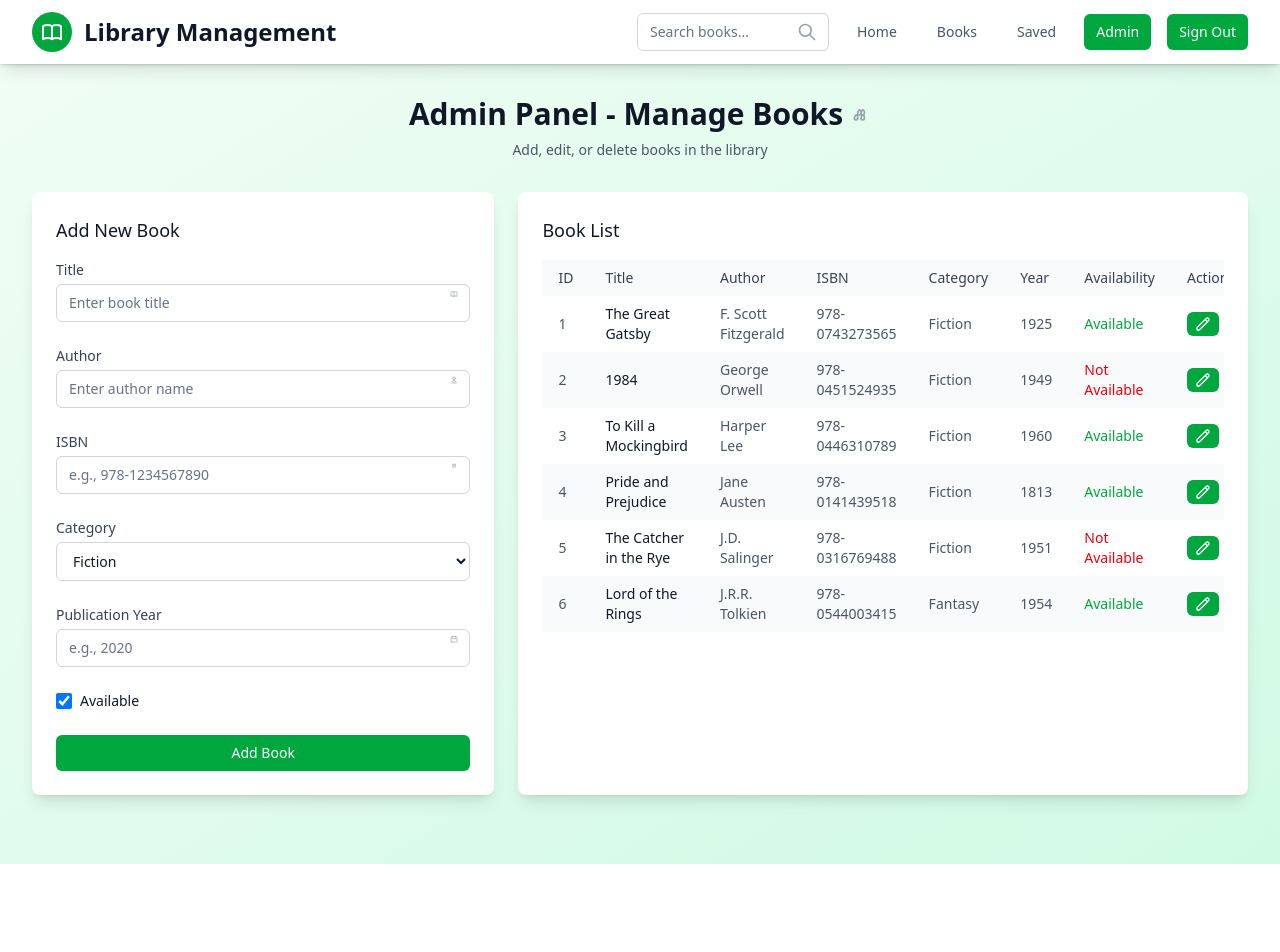
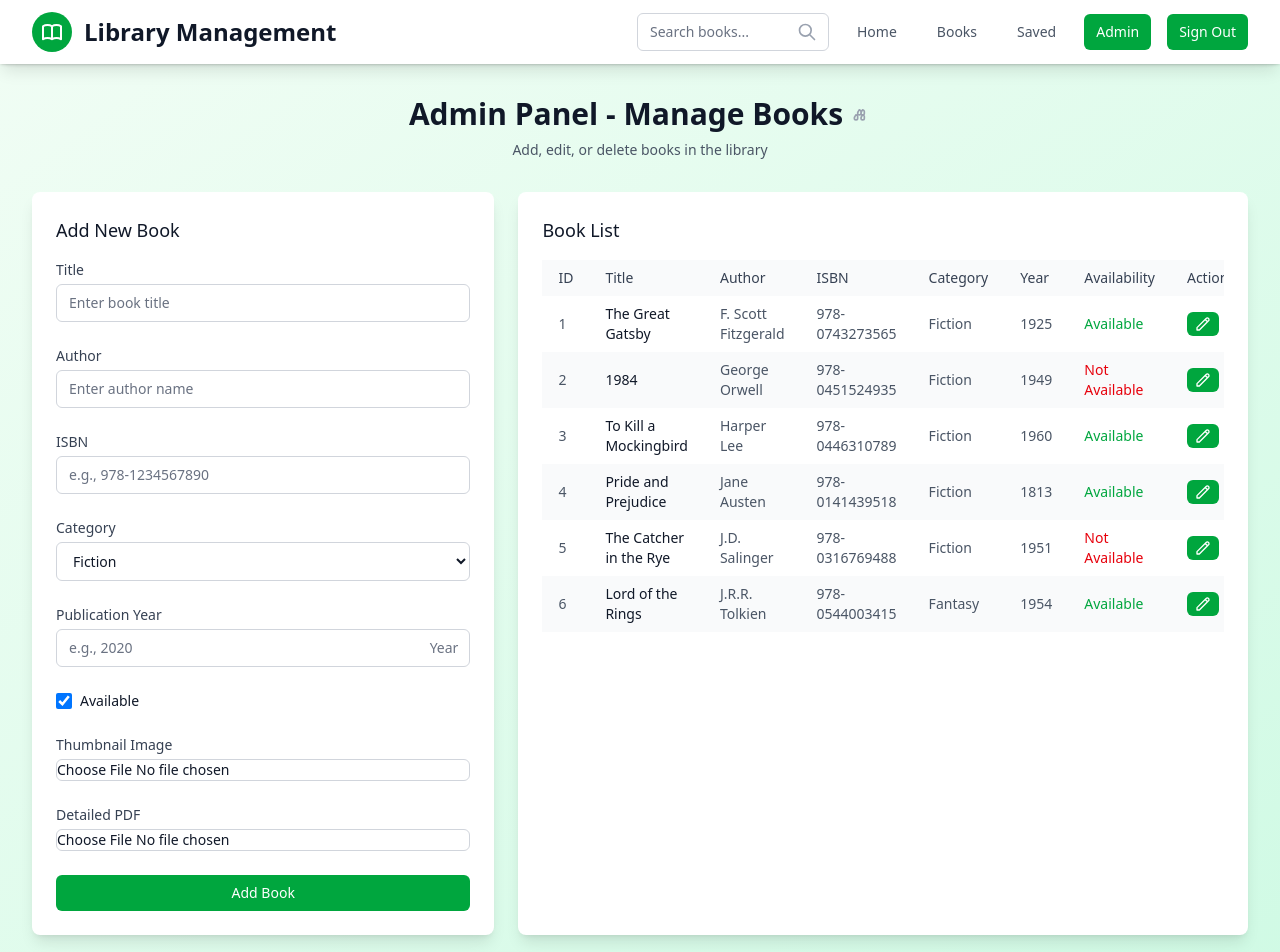
Before and after one commit to Codeabu-UK/Library-Management-System-frontend, a React (Vite) app: page /admin in a window 1280 px wide. Shown: the top 952 px of the page. Before the commit the page ends 864 px from the top, so only its background shows below. Built offline with nearby package versions, Linux system fonts and the light colour scheme.

Commit message:
resolving signup & token  issues

```diff
--- a/src/layouts/libraryLayouts/components/AdminPanel.tsx
+++ b/src/layouts/libraryLayouts/components/AdminPanel.tsx
@@ -9,15 +9,17 @@ interface Book {
   category: string;
   publicationYear: number;
   isAvailable: boolean;
+  thumbnailPreview?: string;
+  detailedPdfName?: string;
 }
 
-const initialBooks: Book[] = [
-  { id: 1, title: 'The Great Gatsby', author: 'F. Scott Fitzgerald', isbn: '978-0743273565', category: 'Fiction', publicationYear: 1925, isAvailable: true },
-  { id: 2, title: '1984', author: 'George Orwell', isbn: '978-0451524935', category: 'Fiction', publicationYear: 1949, isAvailable: false },
-  { id: 3, title: 'To Kill a Mockingbird', author: 'Harper Lee', isbn: '978-0446310789', category: 'Fiction', publicationYear: 1960, isAvailable: true },
-  { id: 4, title: 'Pride and Prejudice', author: 'Jane Austen', isbn: '978-0141439518', category: 'Fiction', publicationYear: 1813, isAvailable: true },
-  { id: 5, title: 'The Catcher in the Rye', author: 'J.D. Salinger', isbn: '978-0316769488', category: 'Fiction', publicationYear: 1951, isAvailable: false },
-  { id: 6, title: 'Lord of the Rings', author: 'J.R.R. Tolkien', isbn: '978-0544003415', category: 'Fantasy', publicationYear: 1954, isAvailable: true },
+const initialBooks = [
+  { id: 1, title: 'The Great Gatsby', author: 'F. Scott Fitzgerald', isbn: '978-0743273565', category: 'Fiction', publicationYear: 1925, isAvailable: true, thumbnailPreview: '', detailedPdfName: '' },
+  { id: 2, title: '1984', author: 'George Orwell', isbn: '978-0451524935', category: 'Fiction', publicationYear: 1949, isAvailable: false, thumbnailPreview: '', detailedPdfName: '' },
+  { id: 3, title: 'To Kill a Mockingbird', author: 'Harper Lee', isbn: '978-0446310789', category: 'Fiction', publicationYear: 1960, isAvailable: true, thumbnailPreview: '', detailedPdfName: '' },
+  { id: 4, title: 'Pride and Prejudice', author: 'Jane Austen', isbn: '978-0141439518', category: 'Fiction', publicationYear: 1813, isAvailable: true, thumbnailPreview: '', detailedPdfName: '' },
+  { id: 5, title: 'The Catcher in the Rye', author: 'J.D. Salinger', isbn: '978-0316769488', category: 'Fiction', publicationYear: 1951, isAvailable: false, thumbnailPreview: '', detailedPdfName: '' },
+  { id: 6, title: 'Lord of the Rings', author: 'J.R.R. Tolkien', isbn: '978-0544003415', category: 'Fantasy', publicationYear: 1954, isAvailable: true, thumbnailPreview: '', detailedPdfName: '' },
 ];
 
 const categories = ['Fiction', 'Non-Fiction', 'Science', 'Fantasy', 'Biography', 'History'];
@@ -32,6 +34,8 @@ const Admin: React.FC = () => {
     category: categories[0],
     publicationYear: '',
     isAvailable: true,
+    thumbnailPreview: '',
+    detailedPdfName: '',
   });
   const [error, setError] = useState('');
 
@@ -63,6 +67,7 @@ const Admin: React.FC = () => {
             </h3>
             {error && <p className="text-red-600 text-sm mb-4">{error}</p>}
             <form onSubmit={handleSubmit} className="space-y-6">
+              {/* Title */}
               <div>
                 <label htmlFor="title" className="block text-sm font-medium text-gray-700 mb-1">
                   Title
@@ -78,11 +83,10 @@ const Admin: React.FC = () => {
                     className="w-full px-3 py-2 border border-gray-300 rounded-md text-sm text-gray-900 placeholder-gray-500 focus:outline-none focus:ring-2 focus:ring-indigo-500 focus:border-indigo-500"
                     placeholder="Enter book title"
                   />
-                  <svg className="absolute inset-y-0 right-0 pr-3 h-5 w-5 text-gray-400" fill="none" stroke="currentColor" viewBox="0 0 24 24">
-                    <path strokeLinecap="round" strokeLinejoin="round" strokeWidth={2} d="M12 6.253v13m0-13C10.832 5.477 9.246 5 7.5 5S4.168 5.477 3 6.253v13C4.168 18.477 5.754 18 7.5 18s3.332.477 4.5 1.253m0-13C13.168 5.477 14.754 5 16.5 5c1.746 0 3.332.477 4.5 1.253v13C19.832 18.477 18.246 18 16.5 18c-1.746 0-3.332.477-4.5 1.253" />
-                  </svg>
                 </div>
               </div>
+
+              {/* Author */}
               <div>
                 <label htmlFor="author" className="block text-sm font-medium text-gray-700 mb-1">
                   Author
@@ -98,11 +102,10 @@ const Admin: React.FC = () => {
                     className="w-full px-3 py-2 border border-gray-300 rounded-md text-sm text-gray-900 placeholder-gray-500 focus:outline-none focus:ring-2 focus:ring-indigo-500 focus:border-indigo-500"
                     placeholder="Enter author name"
                   />
-                  <svg className="absolute inset-y-0 right-0 pr-3 h-5 w-5 text-gray-400" fill="none" stroke="currentColor" viewBox="0 0 24 24">
-                    <path strokeLinecap="round" strokeLinejoin="round" strokeWidth={2} d="M16 7a4 4 0 11-8 0 4 4 0 018 0zM12 14a7 7 0 00-7 7h14a7 7 0 00-7-7z" />
-                  </svg>
                 </div>
               </div>
+
+              {/* ISBN */}
               <div>
                 <label htmlFor="isbn" className="block text-sm font-medium text-gray-700 mb-1">
                   ISBN
@@ -118,11 +121,10 @@ const Admin: React.FC = () => {
                     className="w-full px-3 py-2 border border-gray-300 rounded-md text-sm text-gray-900 placeholder-gray-500 focus:outline-none focus:ring-2 focus:ring-indigo-500 focus:border-indigo-500"
                     placeholder="e.g., 978-1234567890"
                   />
-                  <svg className="absolute inset-y-0 right-0 pr-3 h-5 w-5 text-gray-400" fill="none" stroke="currentColor" viewBox="0 0 24 24">
-                    <path strokeLinecap="round" strokeLinejoin="round" strokeWidth={2} d="M7 7h10M7 11h10M7 15h10" />
-                  </svg>
                 </div>
               </div>
+
+              {/* Category */}
               <div>
                 <label htmlFor="category" className="block text-sm font-medium text-gray-700 mb-1">
                   Category
@@ -131,7 +133,7 @@ const Admin: React.FC = () => {
                   id="category"
                   name="category"
                   value={formData.category}
-                //   onChange={handleInputChange}
+                  // onChange={handleInputChange}
                   className="w-full px-3 py-2 border border-gray-300 rounded-md text-sm text-gray-900 focus:outline-none focus:ring-2 focus:ring-indigo-500 focus:border-indigo-500"
                 >
                   {categories.map((cat) => (
@@ -141,6 +143,8 @@ const Admin: React.FC = () => {
                   ))}
                 </select>
               </div>
+
+              {/* Publication Year */}
               <div>
                 <label htmlFor="publicationYear" className="block text-sm font-medium text-gray-700 mb-1">
                   Publication Year
@@ -156,30 +160,74 @@ const Admin: React.FC = () => {
                     className="w-full px-3 py-2 border border-gray-300 rounded-md text-sm text-gray-900 placeholder-gray-500 focus:outline-none focus:ring-2 focus:ring-indigo-500 focus:border-indigo-500"
                     placeholder="e.g., 2020"
                   />
-                  <svg className="absolute inset-y-0 right-0 pr-3 h-5 w-5 text-gray-400" fill="none" stroke="currentColor" viewBox="0 0 24 24">
-                    <path strokeLinecap="round" strokeLinejoin="round" strokeWidth={2} d="M8 7V3m8 4V3m-9 8h10M5 21h14a2 2 0 002-2V7a2 2 0 00-2-2H5a2 2 0 00-2 2v12a2 2 0 002 2z" />
-                  </svg>
+                  <div className="absolute inset-y-0 right-0 flex items-center pr-3 pointer-events-none">
+                    <span className="text-gray-500 sm:text-sm">Year</span>
+                  </div>
                 </div>
               </div>
+
+              {/* Is Available */}
               <div className="flex items-center">
                 <input
                   id="isAvailable"
                   name="isAvailable"
                   type="checkbox"
                   checked={formData.isAvailable}
-                //   onChange={handleInputChange}
+                  // onChange={handleInputChange}
                   className="h-4 w-4 text-green-600 focus:ring-green-500 border-gray-300 rounded"
                 />
                 <label htmlFor="isAvailable" className="ml-2 block text-sm text-gray-900">
                   Available
                 </label>
               </div>
+
+              {/* Thumbnail Upload */}
+              <div>
+                <label htmlFor="thumbnail" className="block text-sm font-medium text-gray-700 mb-1">
+                  Thumbnail Image
+                </label>
+                <input
+                  id="thumbnail"
+                  name="thumbnail"
+                  type="file"
+                  accept="image/*"
+                  // onChange={handleFileChange}
+                  className="block w-full text-sm text-gray-900 border border-gray-300 rounded-md cursor-pointer focus:outline-none focus:ring-2 focus:ring-indigo-500 focus:border-indigo-500"
+                />
+                {formData.thumbnailPreview && (
+                  <img
+                    src={formData.thumbnailPreview}
+                    alt="Thumbnail Preview"
+                    className="mt-2 h-20 rounded shadow"
+                  />
+                )}
+              </div>
+
+              {/* Detailed PDF Upload */}
+              <div>
+                <label htmlFor="detailedPdf" className="block text-sm font-medium text-gray-700 mb-1">
+                  Detailed PDF
+                </label>
+                <input
+                  id="detailedPdf"
+                  name="detailedPdf"
+                  type="file"
+                  accept="application/pdf"
+                  // onChange={handleFileChange}
+                  className="block w-full text-sm text-gray-900 border border-gray-300 rounded-md cursor-pointer focus:outline-none focus:ring-2 focus:ring-indigo-500 focus:border-indigo-500"
+                />
+                {formData.detailedPdfName && (
+                  <p className="mt-1 text-xs text-gray-500">{formData.detailedPdfName}</p>
+                )}
+              </div>
+
+              {/* Buttons */}
               <div className="flex space-x-4">
                 <button
                   type="submit"
                   className="flex-1 px-4 py-2 rounded-md text-sm font-medium text-white bg-green-600 hover:bg-green-700 focus:outline-none focus:ring-2 focus:ring-offset-2 focus:ring-green-500 transition-colors duration-200"
                 >
-                  {editingBook ? 'Update Book' : 'Add Book'}
+                  {editingBook ? "Update Book" : "Add Book"}
                 </button>
                 {editingBook && (
                   <button
@@ -187,14 +235,16 @@ const Admin: React.FC = () => {
                     onClick={() => {
                       setEditingBook(null);
                       setFormData({
-                        title: '',
-                        author: '',
-                        isbn: '',
+                        title: "",
+                        author: "",
+                        isbn: "",
                         category: categories[0],
-                        publicationYear: '',
+                        publicationYear: "",
                         isAvailable: true,
+                        thumbnailPreview: '',
+                        detailedPdfName: "",
                       });
-                      setError('');
+                      setError("");
                     }}
                     className="flex-1 px-4 py-2 rounded-md text-sm font-medium text-gray-900 bg-gray-200 hover:bg-gray-300 focus:outline-none focus:ring-2 focus:ring-gray-500 transition-colors duration-200"
                   >
@@ -203,6 +253,7 @@ const Admin: React.FC = () => {
                 )}
               </div>
             </form>
+
           </div>
 
           {/* Book List */}
@@ -292,13 +343,13 @@ const Admin: React.FC = () => {
                   </div>
                   <div className="flex flex-col gap-2 mt-4">
                     <button
-                    //   onClick={() => handleEdit(book)}
+                      //   onClick={() => handleEdit(book)}
                       className="w-full px-4 py-2 rounded-md text-sm font-medium text-white bg-green-600 hover:bg-green-700 focus:outline-none focus:ring-2 focus:ring-green-500 transition-colors duration-200"
                     >
                       Edit
                     </button>
                     <button
-                    //   onClick={() => handleDelete(book.id)}
+                      //   onClick={() => handleDelete(book.id)}
                       className="w-full px-4 py-2 rounded-md text-sm font-medium text-white bg-red-600 hover:bg-red-700 focus:outline-none focus:ring-2 focus:ring-red-500 transition-colors duration-200"
                     >
                       Delete
--- /dev/null
+++ b/src/layouts/libraryLayouts/hooks/bookModel.ts
@@ -0,0 +1,67 @@
+import { z } from "zod";
+
+export const createBookSchema = z.object({
+  title: z.string().min(1, "Title is required"),
+  author: z.string().min(1, "Author is required"),
+  isbn: z.string().min(1, "ISBN is required"),
+  publicationYear: z.number().int().min(1000).max(new Date().getFullYear()),
+  categoryId: z.number().int().positive(),
+  isAvailable: z.boolean().optional(),
+  thumbnailId: z.number().int().positive().optional(),
+  detailedPdfId: z.number().int().positive().optional(),
+});
+
+export const updateBookSchema = z.object({
+  title: z.string().min(1, "Title is required").optional(),
+  author: z.string().min(1, "Author is required").optional(),
+  isbn: z.string().min(1, "ISBN is required").optional(),
+  publicationYear: z
+    .number()
+    .int()
+    .min(1000)
+    .max(new Date().getFullYear())
+    .optional(),
+  categoryId: z.number().int().positive().optional(),
+  isAvailable: z.boolean().optional(),
+  thumbnailId: z.number().int().positive().optional(),
+  detailedPdfId: z.number().int().positive().optional(),
+});
+
+export const createCategorySchema = z.object({
+  name: z.string().min(1, "Category name is required")
+});
+
+export const updateCategorySchema = z.object({
+  name: z.string().min(1, "Category name is required").optional()
+});
+
+export const createFavoriteSchema = z.object({
+  userId: z.number().int().positive(),
+  bookId: z.number().int().positive()
+});
+
+export const deleteFavoriteSchema = z.object({
+  userId: z.number().int().positive(),
+  bookId: z.number().int().positive()
+});
+
+// File model schema
+export const createFileSchema = z.object({
+  filePath: z.string().min(1, "File path is required"),
+  fileType: z.string().min(1, "File type is required")
+});
+
+export const updateFileSchema = z.object({
+  filePath: z.string().min(1, "File path is required").optional(),
+  fileType: z.string().min(1, "File type is required").optional()
+});
+
+// Type exports
+export type BookModel = z.infer<typeof createBookSchema>;
+export type UpdateBookModel = z.infer<typeof updateBookSchema>;
+export type CategoryModel = z.infer<typeof createCategorySchema>;
+export type UpdateCategoryModel = z.infer<typeof updateCategorySchema>;
+export type FavoriteModel = z.infer<typeof createFavoriteSchema>;
+export type DeleteFavoriteModel = z.infer<typeof deleteFavoriteSchema>;
+export type FileModel = z.infer<typeof createFileSchema>;
+export type UpdateFileModel = z.infer<typeof updateFileSchema>;
```
Also changed, not shown: src/layouts/authLayouts/pages/Signup.tsx (+4 -6 lines), src/layouts/libraryLayouts/hooks/useBookData.ts (added, +75 -0 lines), 1 other file (tests, documents, lock files or other folders).
